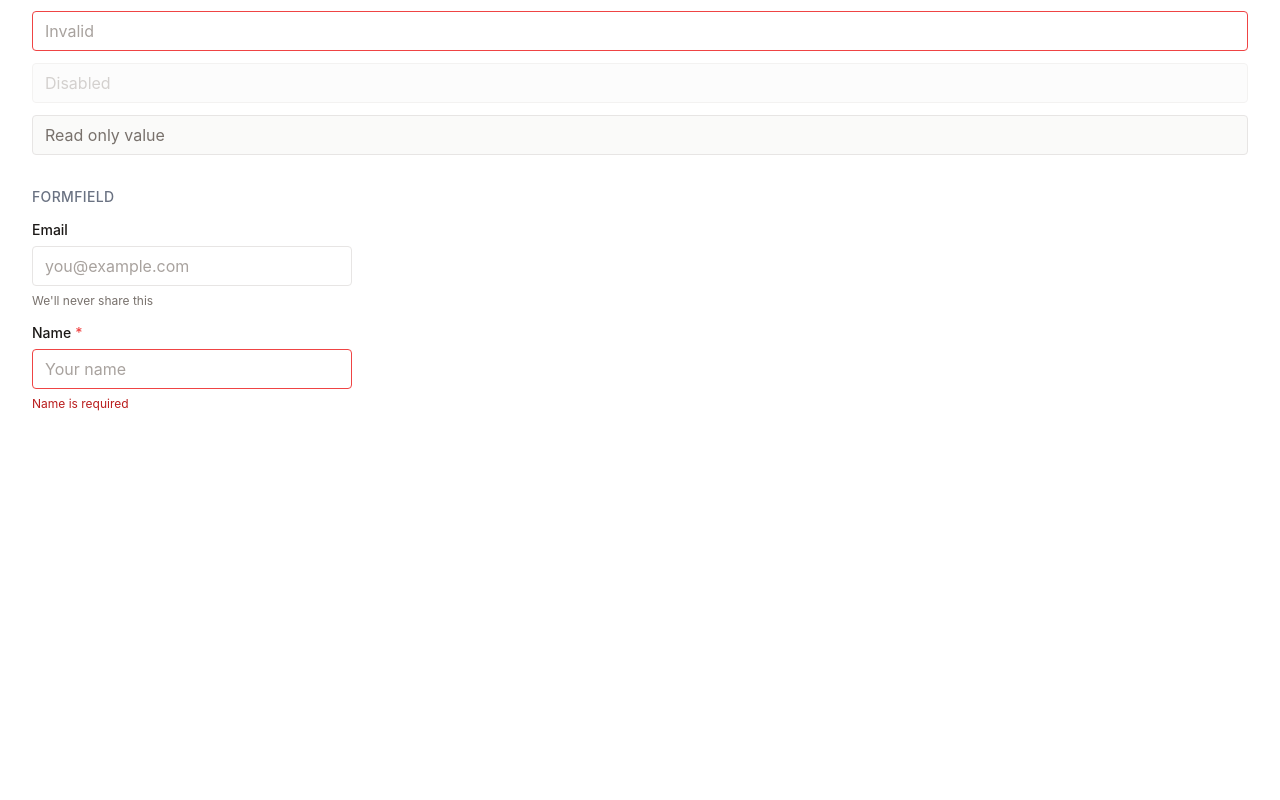
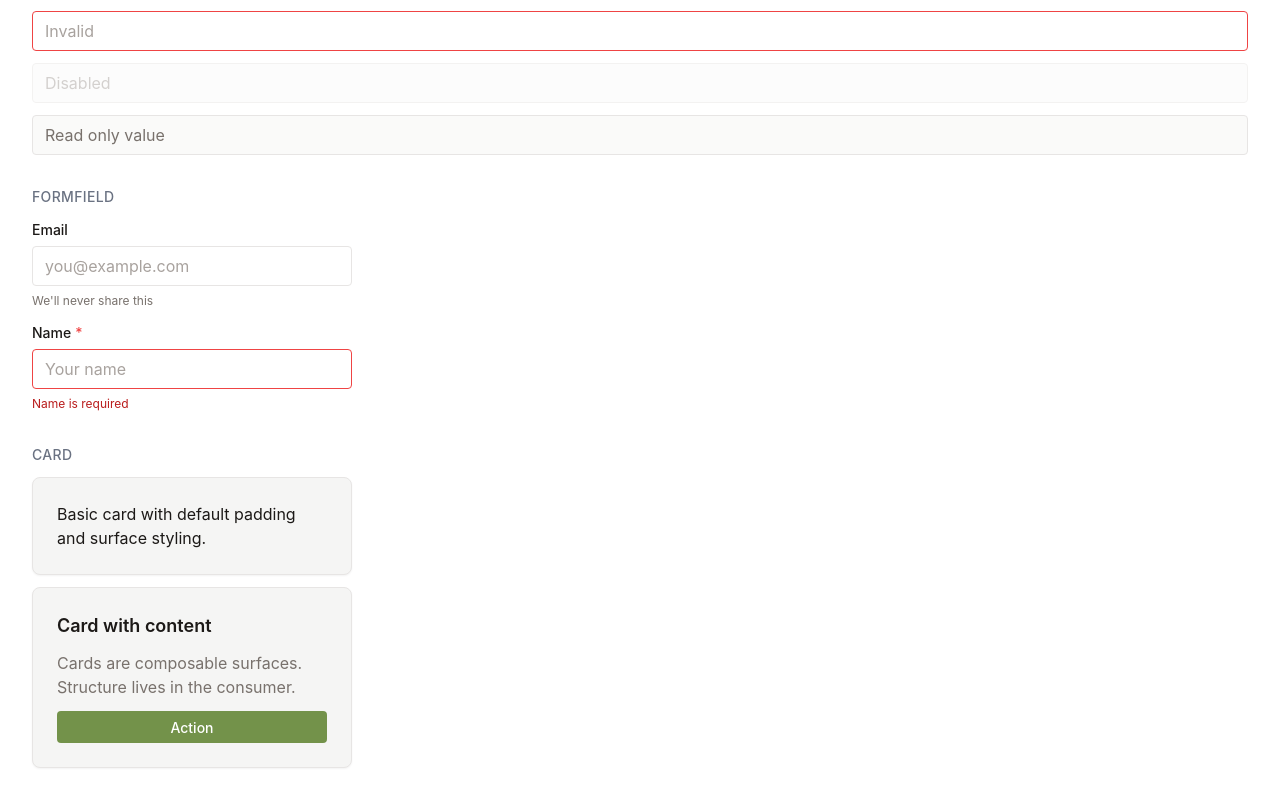
Before and after one commit to DinosaurDerek/dp-ui, a React (Vite) app: page / in a window 1280 px wide. Shown: the part 685-1485 px from the top of the page. Before the commit the page ends 1130 px from the top, so only its background shows below. Built offline with nearby package versions, Linux system fonts and the light colour scheme.

Commit message:
adds card component

```diff
--- /dev/null
+++ b/src/components/Card/Card.tsx
@@ -0,0 +1,18 @@
+import type { CardProps } from "./Card.types";
+
+export function Card({ children, className = "", ...rest }: CardProps) {
+  const baseClasses = [
+    "bg-[var(--dp-color-surface-raised)]",
+    "border border-[var(--dp-color-border-default)]",
+    "rounded-[var(--dp-border-radius-lg)]",
+    "shadow-[var(--dp-shadow-sm)]",
+    "p-6",
+    className,
+  ].join(" ");
+
+  return (
+    <div className={baseClasses} {...rest}>
+      {children}
+    </div>
+  );
+}
--- /dev/null
+++ b/src/components/Card/Card.types.ts
@@ -0,0 +1,6 @@
+import type { HTMLAttributes, ReactNode } from "react";
+
+export interface CardProps extends HTMLAttributes<HTMLDivElement> {
+  children: ReactNode;
+  className?: string;
+}
--- /dev/null
+++ b/src/components/Card/index.ts
@@ -0,0 +1,2 @@
+export { Card } from "./Card";
+export type { CardProps } from "./Card.types";
--- a/src/demo/ComponentShowcase.tsx
+++ b/src/demo/ComponentShowcase.tsx
@@ -2,6 +2,7 @@ import { useId } from "react";
 import { Button } from "../components/Button/Button";
 import { Input } from "../components/Input";
 import { FormField } from "../components/FormField/FormField";
+import { Card } from "../components/Card";
 
 export function ComponentShowcase() {
   const emailId = useId();
@@ -68,6 +69,29 @@ export function ComponentShowcase() {
           <Input id={nameId} isInvalid placeholder="Your name" />
         </FormField>
       </section>
+      <section className="flex flex-col gap-3 w-80">
+        <h2 className="text-sm font-medium text-gray-500 uppercase tracking-wide">
+          Card
+        </h2>
+        <Card>
+          <p className="text-[var(--dp-color-text-default)]">
+            Basic card with default padding and surface styling.
+          </p>
+        </Card>
+        <Card>
+          <div className="flex flex-col gap-3">
+            <h3 className="text-[length:var(--dp-font-size-lg)] font-[var(--dp-font-weight-semibold)] text-[var(--dp-color-text-default)]">
+              Card with content
+            </h3>
+            <p className="text-[var(--dp-color-text-muted)]">
+              Cards are composable surfaces. Structure lives in the consumer.
+            </p>
+            <Button variant="primary" size="sm">
+              Action
+            </Button>
+          </div>
+        </Card>
+      </section>
     </div>
   );
 }
```
